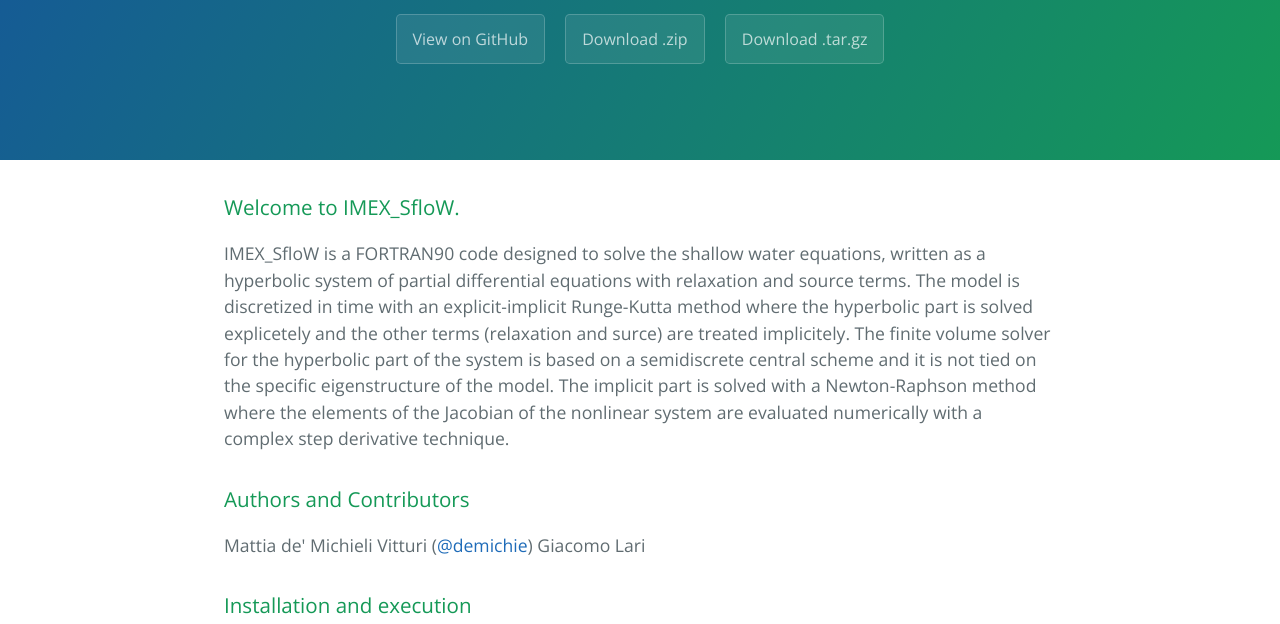
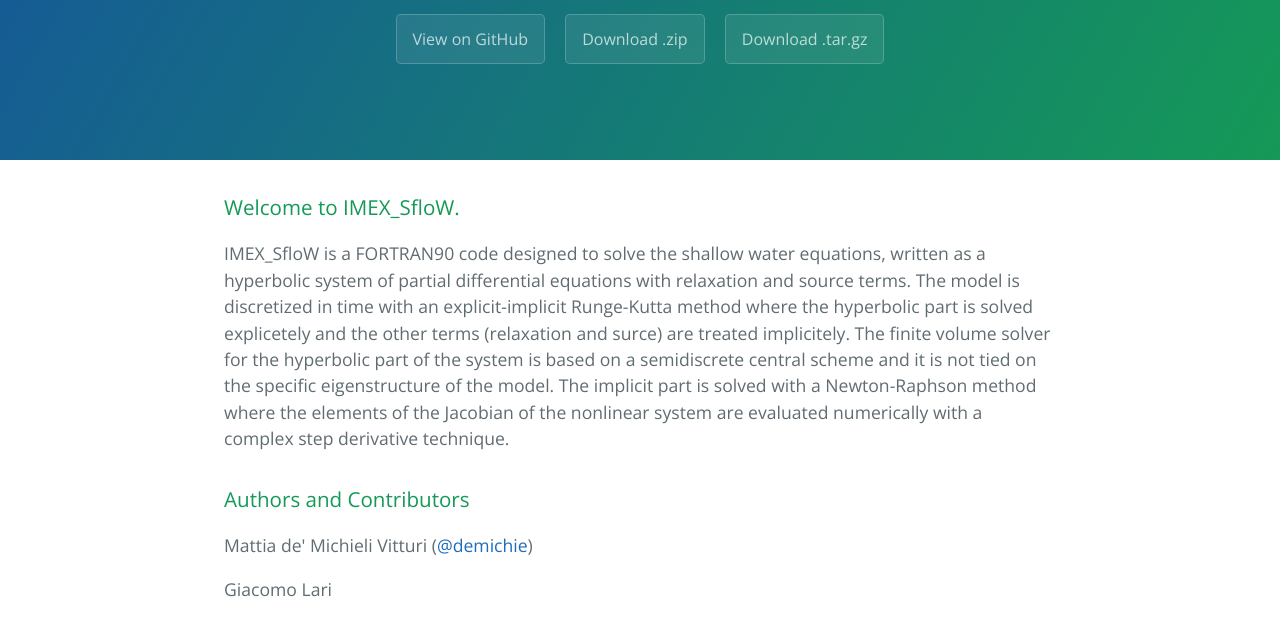
Before and after one commit to demichie/IMEX_SfloW, a plain HTML site: page index.html in a window 1280 px wide. Shown: the part 176-800 px from the top of the page. Drawn offline with nearby package versions, Linux system fonts and the light colour scheme.

```diff
--- a/index.html
+++ b/index.html
@@ -30,8 +30,9 @@
 <h3>
 <a id="authors-and-contributors" class="anchor" href="#authors-and-contributors" aria-hidden="true"><span aria-hidden="true" class="octicon octicon-link"></span></a>Authors and Contributors</h3>
 
-<p>Mattia de' Michieli Vitturi (<a href="https://github.com/demichie" class="user-mention">@demichie</a>)
-Giacomo Lari</p>
+<p>Mattia de' Michieli Vitturi (<a href="https://github.com/demichie" class="user-mention">@demichie</a>)</p>
+
+<p>Giacomo Lari</p>
 
 <h3>
 <a id="installation-and-execution" class="anchor" href="#installation-and-execution" aria-hidden="true"><span aria-hidden="true" class="octicon octicon-link"></span></a>Installation and execution</h3>
```
Also changed, not shown: params.json (+1 -1 lines).
